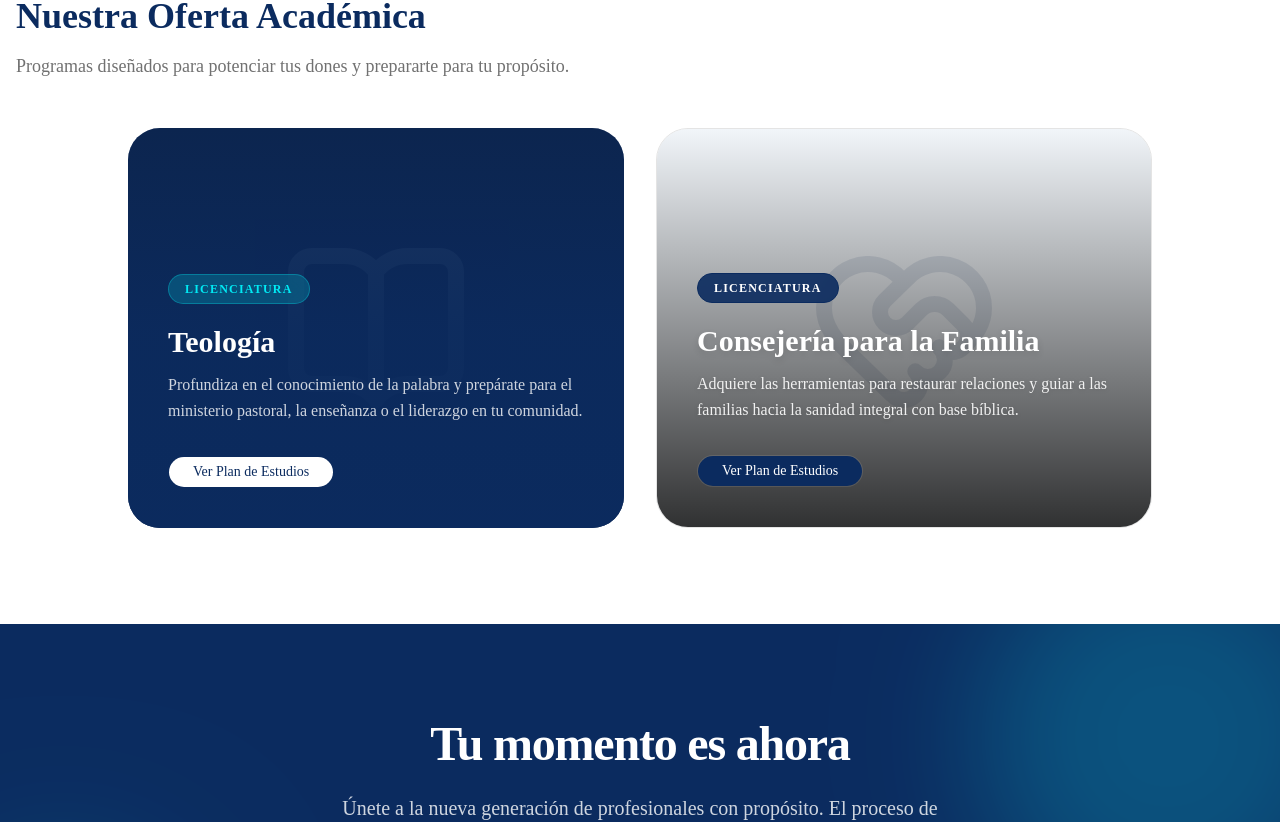
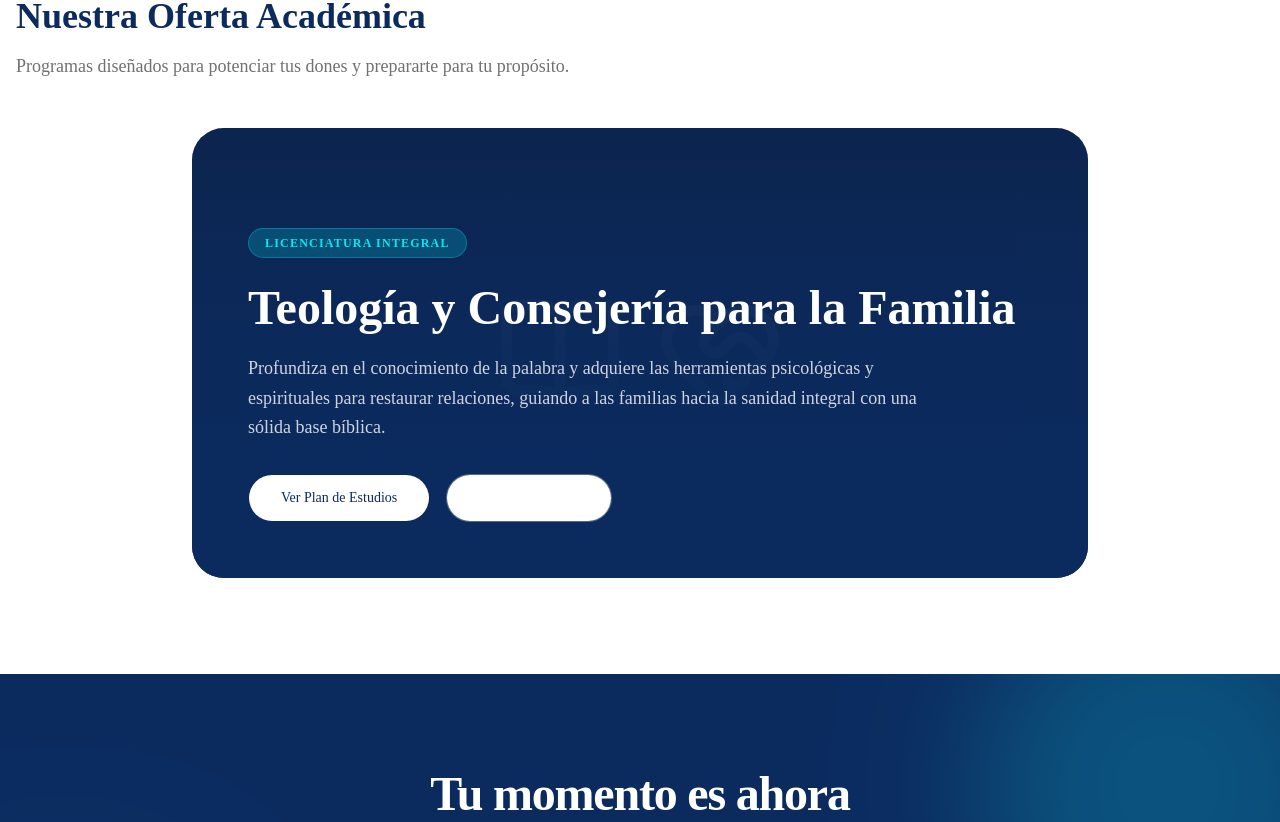
Before and after one commit to universidaduniglobal/antigravity, a Next.js app: page / in a window 1280 px wide. Shown: the part 1560-2382 px from the top of the page. Built offline with nearby package versions, Linux system fonts and the light colour scheme.

Commit message:
fix: merge degrees into a single 'Licenciatura en Teología y Consejería para la Familia'

```diff
--- a/src/app/page.tsx
+++ b/src/app/page.tsx
@@ -103,48 +103,33 @@ export default function Home() {
             </div>
           </div>
 
-          <div className="grid grid-cols-1 md:grid-cols-2 gap-8 max-w-5xl mx-auto">
-            {/* Carrera 1 */}
-            <div className="group relative overflow-hidden rounded-[2rem] bg-primary text-primary-foreground flex flex-col justify-end min-h-[400px]">
+          <div className="max-w-4xl mx-auto">
+            <div className="group relative overflow-hidden rounded-[2rem] bg-primary text-primary-foreground flex flex-col justify-end min-h-[450px]">
               <div className="absolute inset-0 bg-gradient-to-t from-primary/95 via-primary/80 to-transparent z-10"></div>
 
               <div className="absolute inset-0 z-0 flex justify-center items-center opacity-30 group-hover:scale-105 transition-transform duration-700 bg-slate-900">
-                 <BookOpen className="w-48 h-48 opacity-20" />
+                 <div className="flex gap-8">
+                   <BookOpen className="w-32 h-32 opacity-20" />
+                   <HeartHandshake className="w-32 h-32 opacity-20" />
+                 </div>
               </div>
 
-              <div className="relative z-20 p-10 mt-auto">
+              <div className="relative z-20 p-10 md:p-14 mt-auto">
                 <div className="bg-accent/20 text-accent border border-accent/30 w-fit px-4 py-1.5 rounded-full text-xs font-bold tracking-widest mb-5 backdrop-blur-md">
-                  LICENCIATURA
+                  LICENCIATURA INTEGRAL
                 </div>
-                <h3 className="text-3xl font-bold mb-3">Teología</h3>
-                <p className="text-primary-foreground/80 mb-8 leading-relaxed max-w-md">
-                  Profundiza en el conocimiento de la palabra y prepárate para el ministerio pastoral, la enseñanza o el liderazgo en tu comunidad.
+                <h3 className="text-3xl md:text-5xl font-bold mb-4 leading-tight">Teología y Consejería para la Familia</h3>
+                <p className="text-primary-foreground/80 mb-8 leading-relaxed max-w-2xl text-lg">
+                  Profundiza en el conocimiento de la palabra y adquiere las herramientas psicológicas y espirituales para restaurar relaciones, guiando a las familias hacia la sanidad integral con una sólida base bíblica.
                 </p>
-                <Button variant="secondary" className="rounded-full bg-white text-primary hover:bg-white/90 font-medium px-6">
-                  Ver Plan de Estudios
-                </Button>
-              </div>
-            </div>
-
-            {/* Carrera 2 */}
-            <div className="group relative overflow-hidden rounded-[2rem] bg-secondary text-secondary-foreground border border-border flex flex-col justify-end min-h-[400px]">
-              <div className="absolute inset-0 bg-gradient-to-t from-black/80 via-black/40 to-transparent z-10"></div>
-
-              <div className="absolute inset-0 z-0 flex justify-center items-center group-hover:scale-105 transition-transform duration-700 bg-slate-100 dark:bg-slate-800">
-                 <HeartHandshake className="w-48 h-48 opacity-10 text-primary" />
-              </div>
-
-              <div className="relative z-20 p-10 mt-auto">
-                <div className="bg-primary/90 text-white border border-primary w-fit px-4 py-1.5 rounded-full text-xs font-bold tracking-widest mb-5 backdrop-blur-md group-hover:bg-accent group-hover:text-primary group-hover:border-accent transition-colors duration-300">
-                  LICENCIATURA
+                <div className="flex flex-col sm:flex-row gap-4">
+                  <Button variant="secondary" className="rounded-full bg-white text-primary hover:bg-white/90 font-medium px-8 h-12">
+                    Ver Plan de Estudios
+                  </Button>
+                  <Button variant="outline" className="rounded-full border-primary-foreground/30 hover:bg-white/10 font-medium px-8 h-12">
+                    Descargar Folleto
+                  </Button>
                 </div>
-                <h3 className="text-3xl font-bold mb-3 text-white drop-shadow-md">Consejería para la Familia</h3>
-                <p className="text-white/90 mb-8 leading-relaxed max-w-md drop-shadow-sm">
-                  Adquiere las herramientas para restaurar relaciones y guiar a las familias hacia la sanidad integral con base bíblica.
-                </p>
-                <Button className="rounded-full bg-primary text-primary-foreground hover:bg-primary/90 border border-white/10 font-medium px-6">
-                  Ver Plan de Estudios
-                </Button>
               </div>
             </div>
           </div>
--- a/src/components/footer.tsx
+++ b/src/components/footer.tsx
@@ -53,8 +53,7 @@ export function Footer() {
         <div>
           <h3 className="font-semibold text-lg mb-4 text-white">Oferta Académica</h3>
           <ul className="space-y-3 text-primary-foreground/80 text-sm">
-            <li><Link href="#" className="hover:text-accent transition-colors">Licenciatura en Teología</Link></li>
-            <li><Link href="#" className="hover:text-accent transition-colors">Consejería para la Familia</Link></li>
+            <li><Link href="#" className="hover:text-accent transition-colors">Licenciatura en Teología y Consejería para la Familia</Link></li>
             <li><Link href="#" className="hover:text-accent transition-colors">Admisiones</Link></li>
             <li><Link href="#" className="hover:text-accent transition-colors">Becas</Link></li>
           </ul>
```
